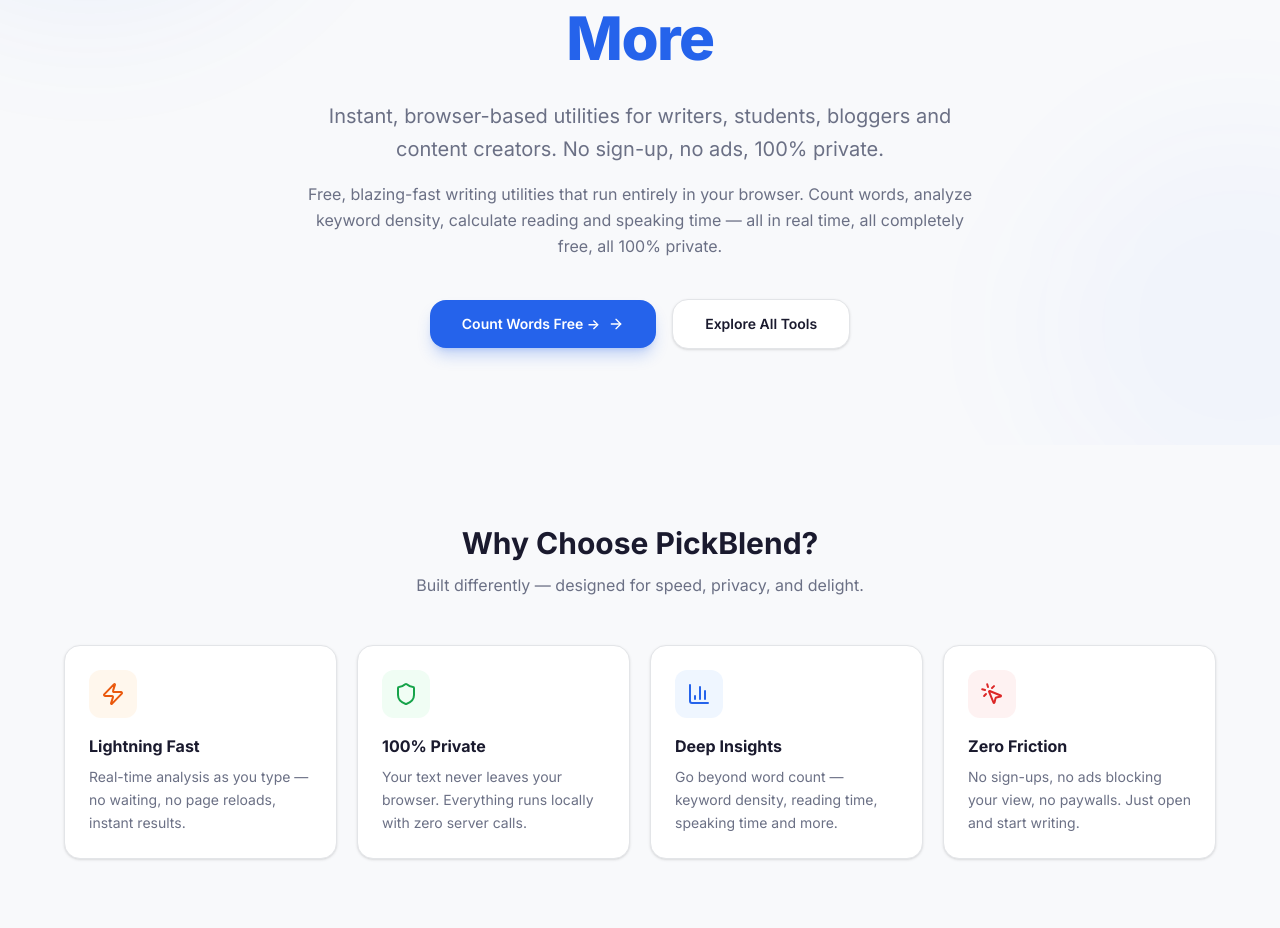
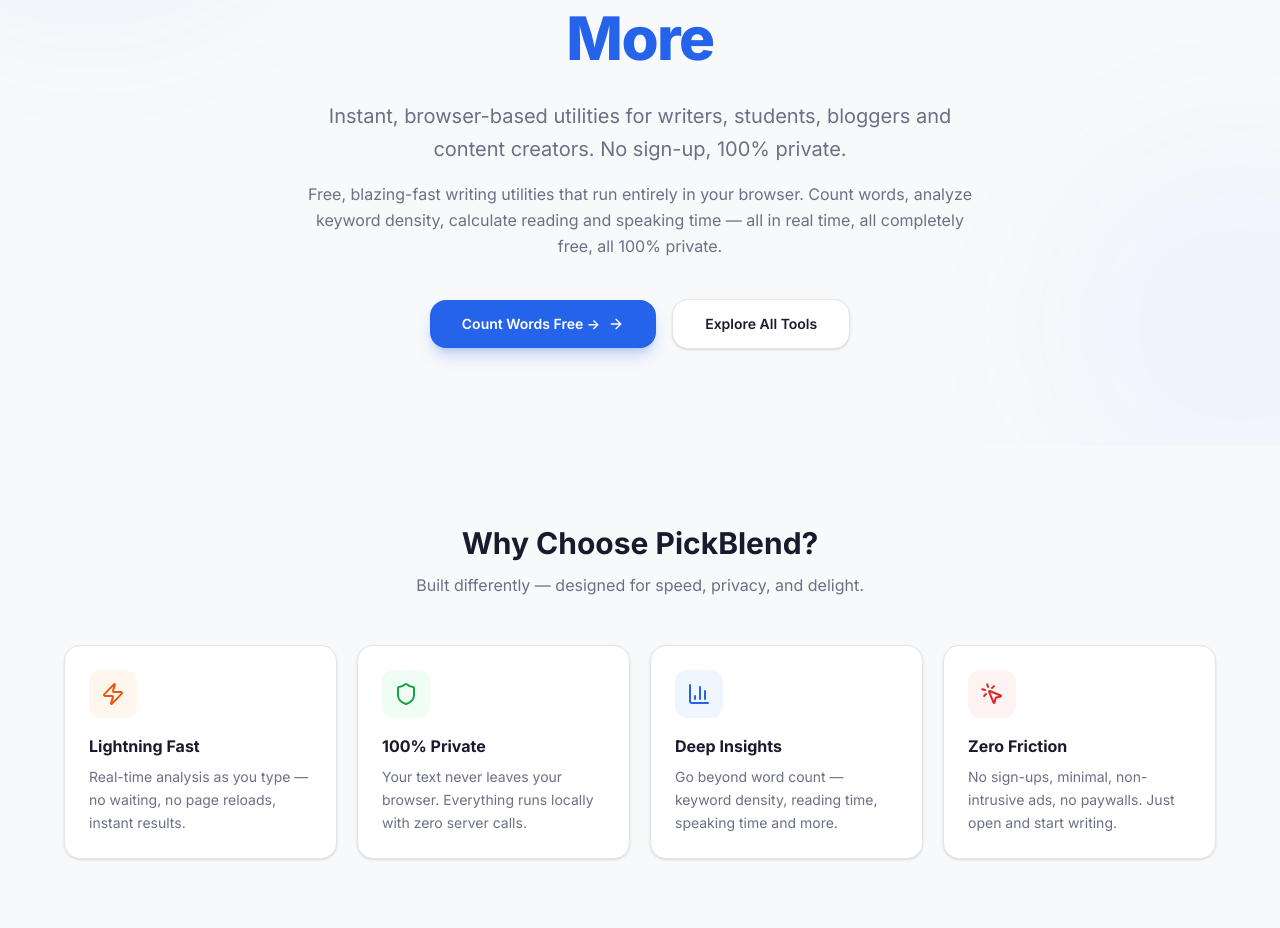
Before and after one commit to MJunaidAsghar60/PickBlend, a Next.js app: page / in a window 1280 px wide. Shown: the part 384-1312 px from the top of the page. Built offline with nearby package versions, Linux system fonts and the light colour scheme.

Commit message:
Fix: Update homepage ads copy and word counter year from 2025 to 2026
Co-Authored-By: Claude Sonnet 4.6 <noreply@anthropic.com>

```diff
--- a/app/page.tsx
+++ b/app/page.tsx
@@ -48,7 +48,7 @@ const features = [
     icon: MousePointerClick,
     title: "Zero Friction",
     description:
-      "No sign-ups, no ads blocking your view, no paywalls. Just open and start writing.",
+      "No sign-ups, minimal, non-intrusive ads, no paywalls. Just open and start writing.",
     iconColor: "text-accent-red",
     bg: "bg-red-50",
   },
@@ -126,7 +126,7 @@ export default function HomePage() {
           </h1>
 
           <p className="mx-auto mt-6 max-w-2xl text-lg leading-relaxed text-text-secondary sm:text-xl">
-            Instant, browser-based utilities for writers, students, bloggers and content creators. No sign-up, no ads, 100% private.
+            Instant, browser-based utilities for writers, students, bloggers and content creators. No sign-up, 100% private.
           </p>
 
           <p className="mx-auto mt-4 max-w-2xl text-base leading-relaxed text-text-secondary">
--- a/components/SEOContent.tsx
+++ b/components/SEOContent.tsx
@@ -93,7 +93,7 @@ export default function SEOContent() {
           <p>
             Every social media platform enforces character or word limits. Going
             over means your post gets cut off or rejected entirely. Here is a
-            quick reference for the most popular platforms in 2025:
+            quick reference for the most popular platforms in 2026:
           </p>
           <div className="mt-4 overflow-hidden rounded-xl border border-border">
             <table className="w-full text-left text-sm">
```
